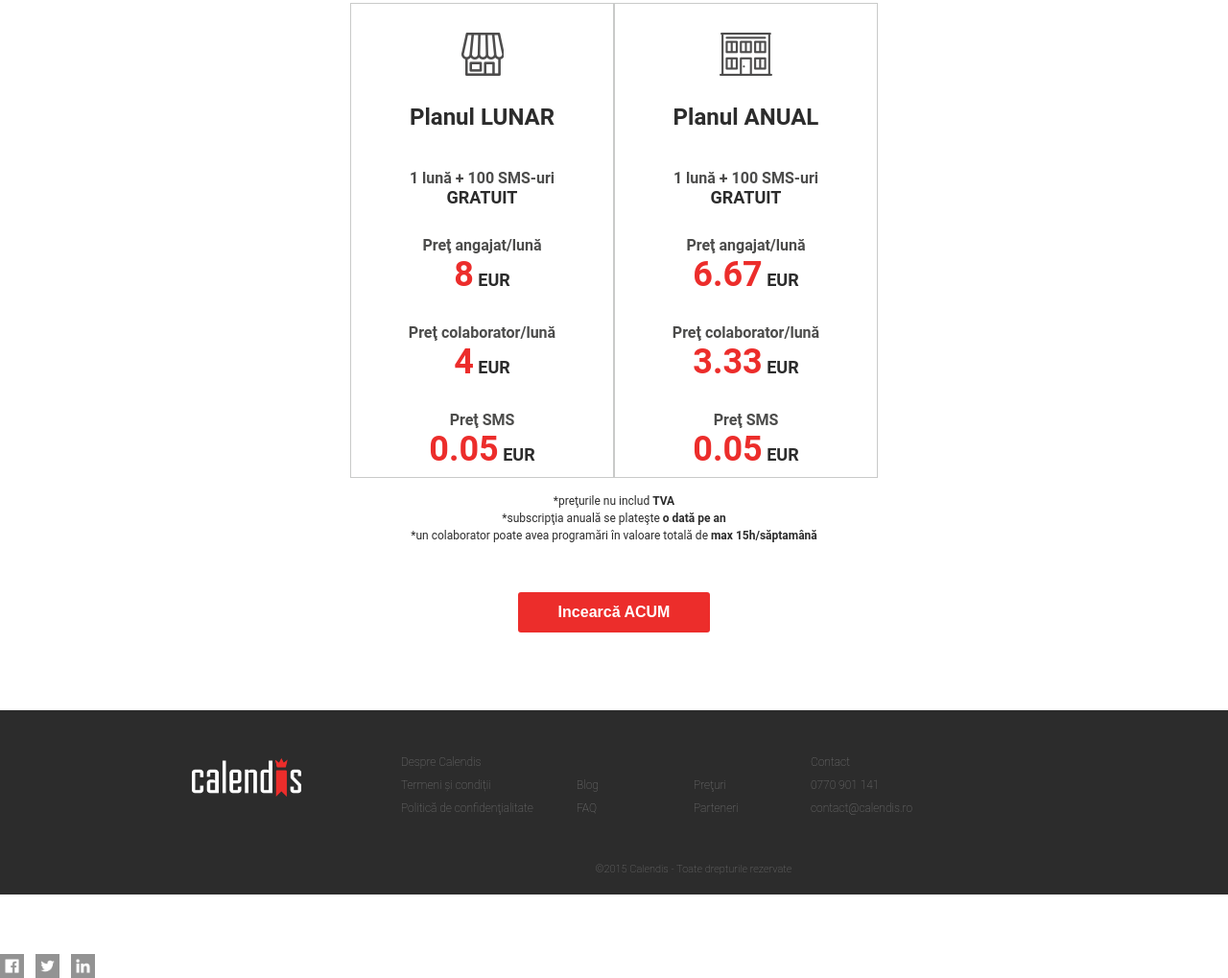
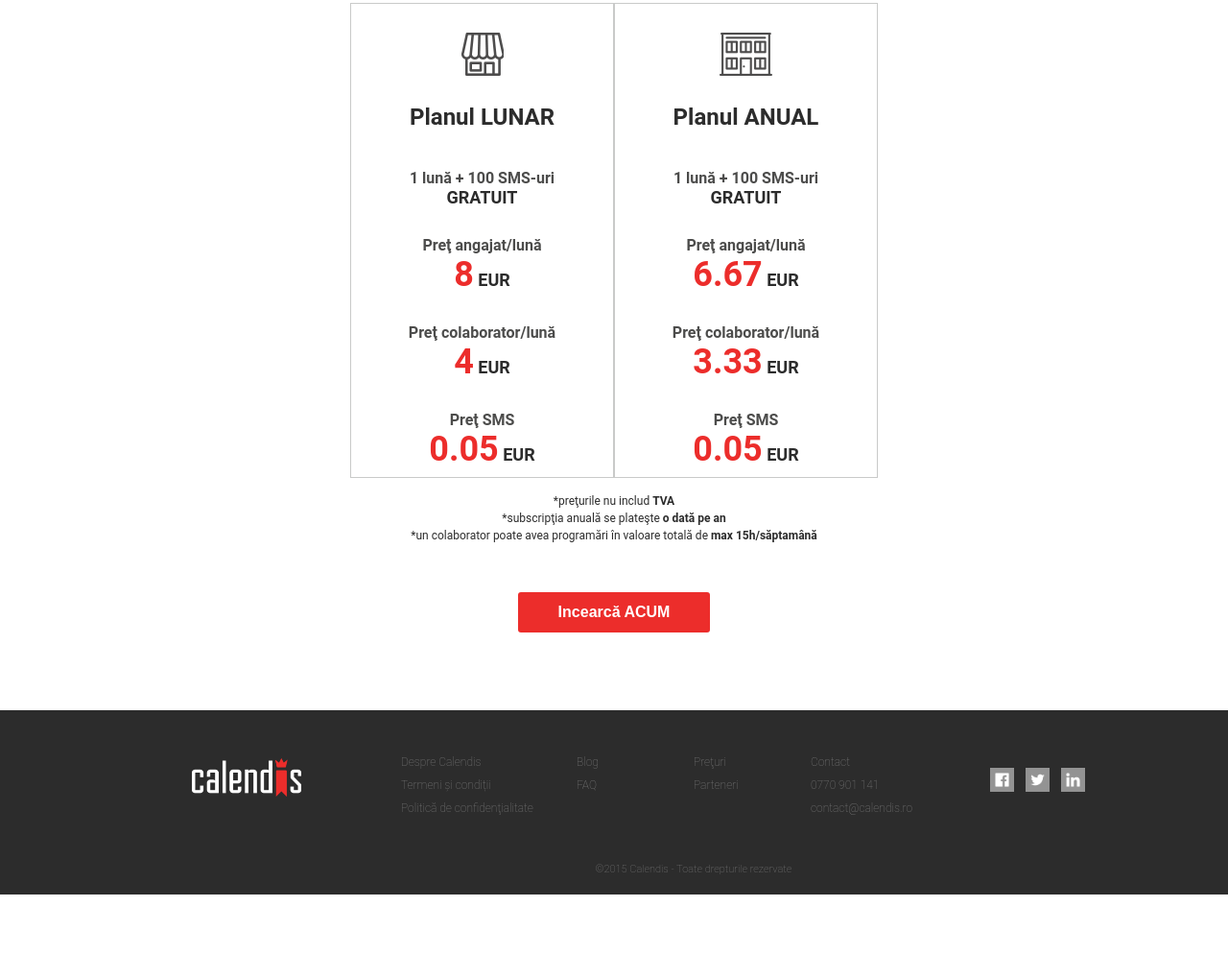
Before and after one commit to poprobertdaniel/html-css-training-studio, a plain HTML site: page root/index.html in a window 1280 px wide. Shown: the part 2297-3316 px from the top of the page at 96% size. After the commit the page ends 3231 px from the top, so only its background shows below. Drawn offline with Linux system fonts and the light colour scheme.

Commit message:
small changes

```diff
--- a/root/css/main.css
+++ b/root/css/main.css
@@ -346,16 +346,10 @@ footer{
 	display: inline-block;
 }
 
-/*.footer-textlinks .text-col {
-	display: inline-block;
-	width: 25%;
-	line-height: 2;
-}*/
-
 .text-col1, .text-col2 {
 	display: inline-block;
-	/*width: 25%;*/
 	line-height: 2;
+	vertical-align: top;
 }
 
 .text-col1 {
@@ -390,7 +384,6 @@ footer{
 .footer-social {
 	vertical-align: top;
 	margin-top: 60px;
-	margin-right: 200px;
 }
 
 .footer-social img{
```
Also changed, not shown: root/index.html (+0 -3 lines).
